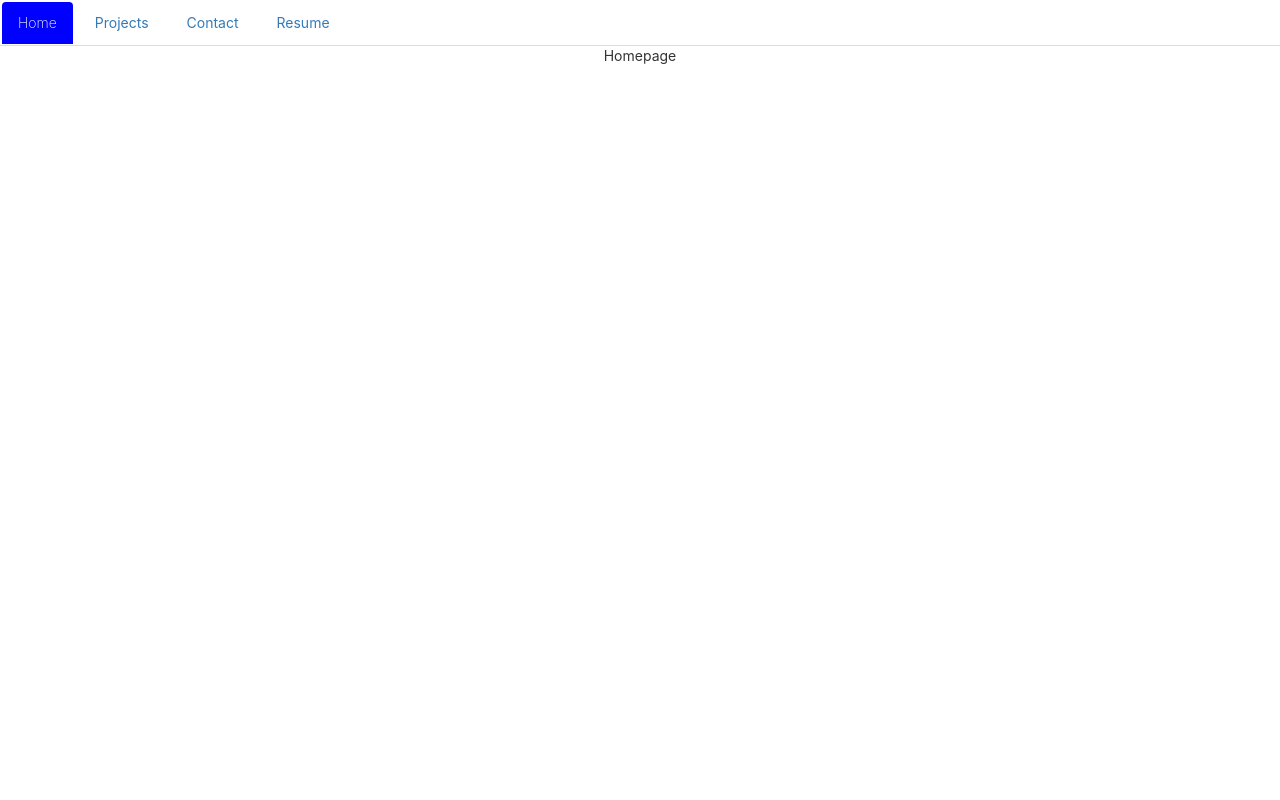
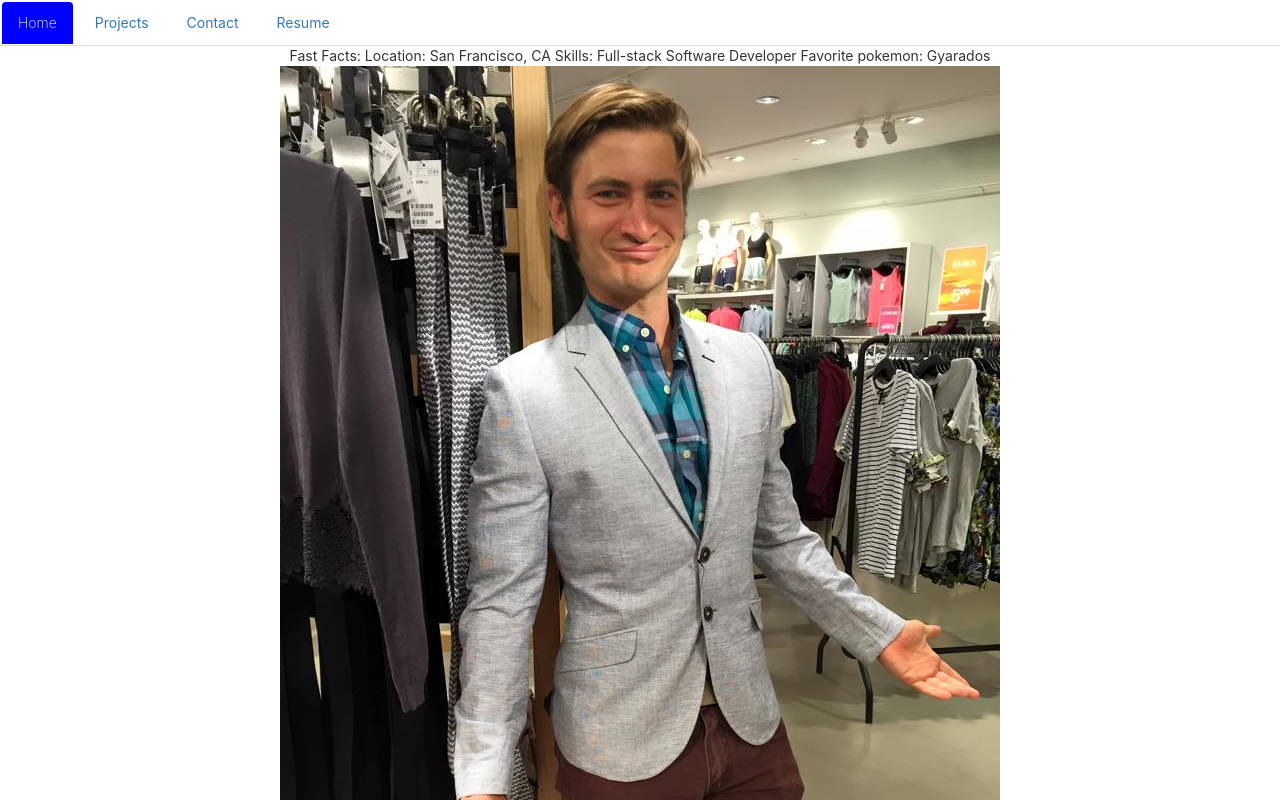
Before and after one commit to PopSizzle/ReactPortfolio, a React (Create React App) app: page / in a window 1280 px wide. Shown: the top 800 px of the page. Built offline with nearby package versions, Linux system fonts and the light colour scheme.

Commit message:
adding profile picture to about

```diff
--- a/src/Pages/Home.js
+++ b/src/Pages/Home.js
@@ -3,7 +3,15 @@ import React from "react";
 function Home() {
   return(
     <div>
-      Homepage
+      <div>
+        Fast Facts:
+
+        Location: San Francisco, CA
+        Skills: Full-stack Software Developer
+        Favorite pokemon: Gyarados
+      </div>
+
+      <img src="/profilepic.jpg"/>
     </div>
 
   )
```
Also changed, not shown: public/profilepic.jpg (added).
